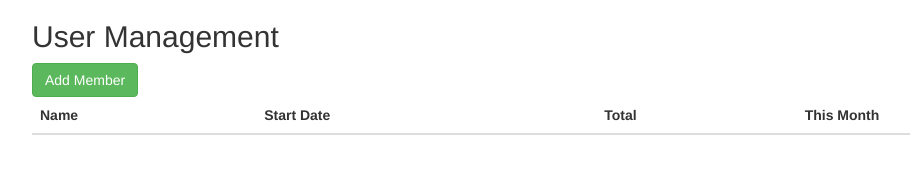
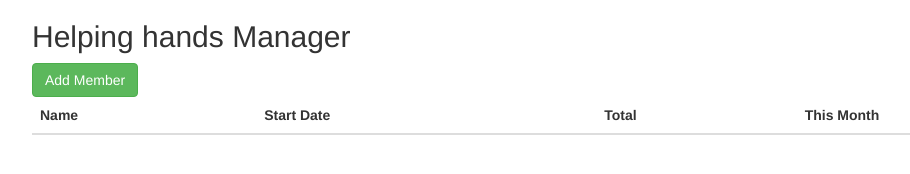
Before and after one commit to Ram1453/helpinghands, a website: page Helping_Hands/index.html in a window 1280 px wide. Shown: the whole page, without its empty margins (38-948 px from the left). Drawn offline with nearby package versions, Linux system fonts and the light colour scheme; no server answers.

Commit message:
code changes

```diff
--- a/Helping_Hands/index.html
+++ b/Helping_Hands/index.html
@@ -3,14 +3,14 @@
 <head>
     <meta charset="UTF-8">
     <meta name="viewport" content="width=device-width, initial-scale=1">
-    <title>User Management</title>
+    <title>Helping Hands</title>
     <link rel="stylesheet" href="https://cdnjs.cloudflare.com/ajax/libs/twitter-bootstrap/3.3.7/css/bootstrap.min.css">
     <script src="https://cdnjs.cloudflare.com/ajax/libs/jquery/1.12.4/jquery.min.js"></script>
     <script src="https://cdnjs.cloudflare.com/ajax/libs/twitter-bootstrap/3.3.7/js/bootstrap.min.js"></script>
 </head>
 <body>
     <div class="container">
-        <h2>User Management</h2>
+        <h2>Helping hands Manager</h2>
         <button class="btn btn-success" data-toggle="modal" data-target="#userModal" onclick="openAddModal()">Add Member</button>
         <table class="table table-striped">
             <thead>
```
